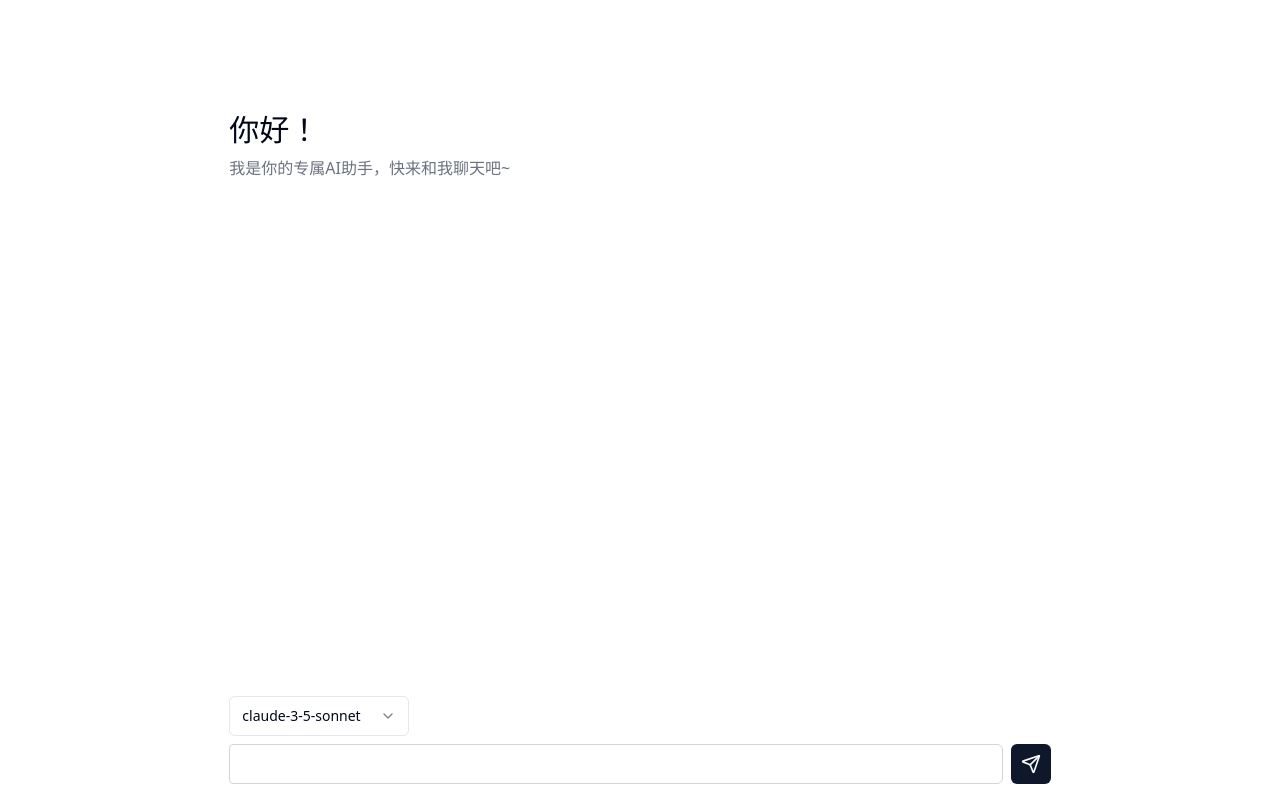
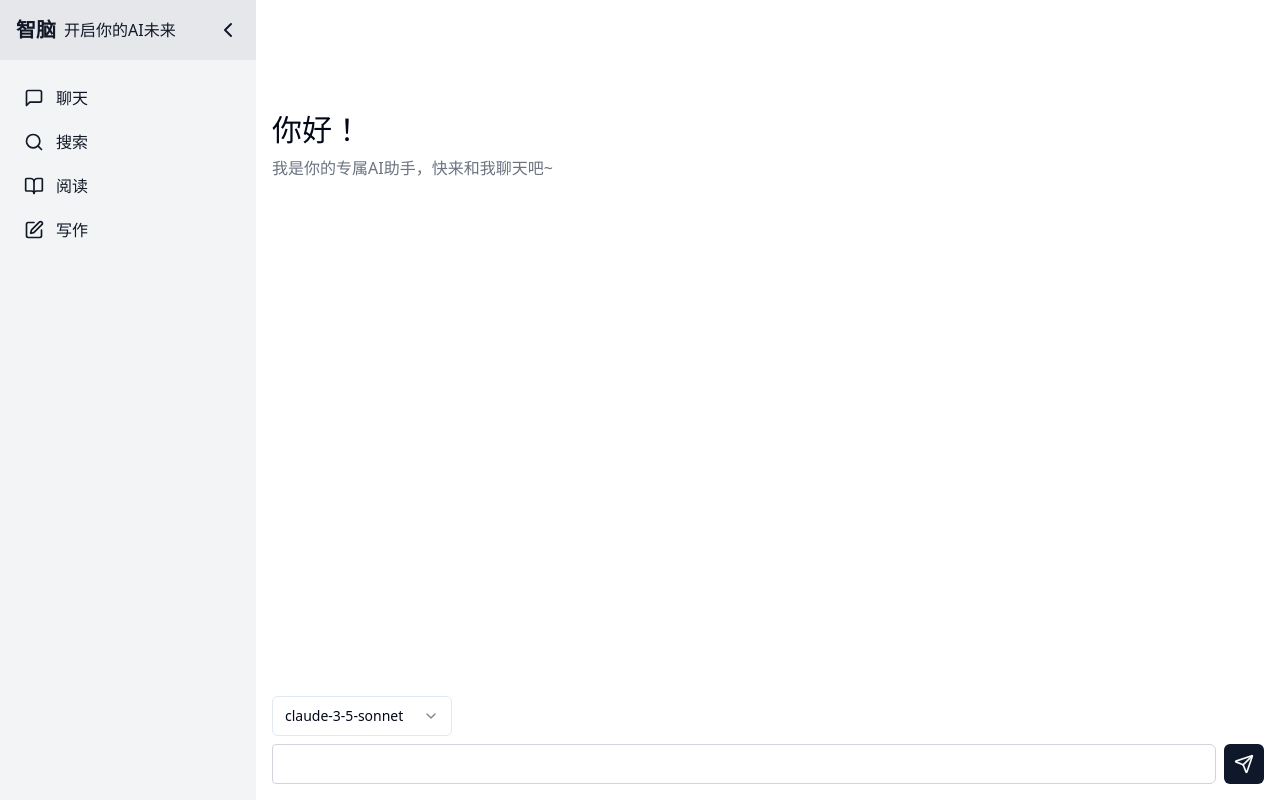
Before and after one commit to mengjian-github/brainhub-web, a Next.js app: page / in a window 1280 px wide. Built offline with nearby package versions, Linux system fonts and the light colour scheme.

Commit message:
chore: Update chat route to use full width on small screens

```diff
--- a/app/page.tsx
+++ b/app/page.tsx
@@ -1,10 +1,30 @@
+"use client";
+
 import Chat from "@/components/chat";
-import Image from "next/image";
+import Sidebar from "@/components/sidebar";
+import { useState, useEffect } from "react";
 
 export default function Home() {
+  const [isOpen, setIsOpen] = useState(false);
+
+  useEffect(() => {
+    setIsOpen(window.innerWidth >= 640);
+  }, []);
+
+  const toggleSidebar = () => {
+    setIsOpen(!isOpen);
+  };
+
   return (
-    <main className="flex min-h-screen flex-col items-center justify-between">
-      <Chat />
-    </main>
+    <div className="flex min-h-screen">
+      <Sidebar isOpen={isOpen} toggleSidebar={toggleSidebar} />
+      <main
+        className={`flex-1 flex flex-col items-center justify-between p-4 transition-all duration-300 ${
+          isOpen ? "md:ml-64" : "ml-0"
+        }`}
+      >
+        <Chat />
+      </main>
+    </div>
   );
 }
--- a/components/chat/index.tsx
+++ b/components/chat/index.tsx
@@ -27,8 +27,8 @@ export default function Chat() {
   } = useChat();
 
   return (
-    <div className="w-full sm:w-2/3 mx-auto p-4 flex flex-col h-screen">
-      <div className="chat-scroll-container flex-1 overflow-y-auto mb-4">
+    <div className="flex flex-col justify-between h-full w-full">
+      <div className="chat-scroll-container flex-1 overflow-y-auto ">
         {messages.length === 0 ? (
           <Empty />
         ) : (
@@ -55,6 +55,7 @@ export default function Chat() {
 
         <div ref={messagesEndRef} />
       </div>
+      <div>
         <div className="flex mb-2">
           <ModelSelector
             defaultValue={selectedModel}
@@ -75,5 +76,6 @@ export default function Chat() {
           </Button>
         </div>
       </div>
+    </div>
   );
 }
--- /dev/null
+++ b/components/sidebar.tsx
@@ -0,0 +1,76 @@
+"use client";
+
+import { FC } from "react";
+import {
+  ChevronLeft,
+  ChevronRight,
+  MessageSquare,
+  Search,
+  BookOpen,
+  Edit,
+} from "lucide-react";
+
+interface SidebarProps {
+  isOpen: boolean;
+  toggleSidebar: () => void;
+}
+
+const Sidebar: FC<SidebarProps> = ({ isOpen, toggleSidebar }) => {
+  return (
+    <div className="flex">
+      <div
+        className={`fixed inset-y-0 z-10 left-0 transform ${
+          isOpen ? "translate-x-0" : "-translate-x-full"
+        } transition-transform duration-300 ease-in-out bg-gray-100 text-gray-900 w-64`}
+      >
+        <div className="flex items-center justify-between p-4 bg-gray-200">
+          <div className="flex items-center space-x-2">
+            <span className="text-xl font-bold">智脑</span>
+            <span>开启你的AI未来</span>
+          </div>
+          <button onClick={toggleSidebar}>
+            <ChevronLeft className="w-6 h-6" />
+          </button>
+        </div>
+        <nav className="mt-4">
+          <a
+            href="#"
+            className="flex items-center py-2.5 px-6 hover:bg-gray-300"
+          >
+            <MessageSquare className="w-5 h-5 mr-3" />
+            聊天
+          </a>
+          <a
+            href="#"
+            className="flex items-center py-2.5 px-6 hover:bg-gray-300"
+          >
+            <Search className="w-5 h-5 mr-3" />
+            搜索
+          </a>
+          <a
+            href="#"
+            className="flex items-center py-2.5 px-6 hover:bg-gray-300"
+          >
+            <BookOpen className="w-5 h-5 mr-3" />
+            阅读
+          </a>
+          <a
+            href="#"
+            className="flex items-center py-2.5 px-6 hover:bg-gray-300"
+          >
+            <Edit className="w-5 h-5 mr-3" />
+            写作
+          </a>
+        </nav>
+      </div>
+      <button
+        className={`fixed top-4 left-4 z-50 ${isOpen ? "hidden" : "block"}`}
+        onClick={toggleSidebar}
+      >
+        <ChevronRight className="w-6 h-6" />
+      </button>
+    </div>
+  );
+};
+
+export default Sidebar;
```
Also changed, not shown: public/logo.png (added). Lines whose indentation alone changed are shown as unchanged.
